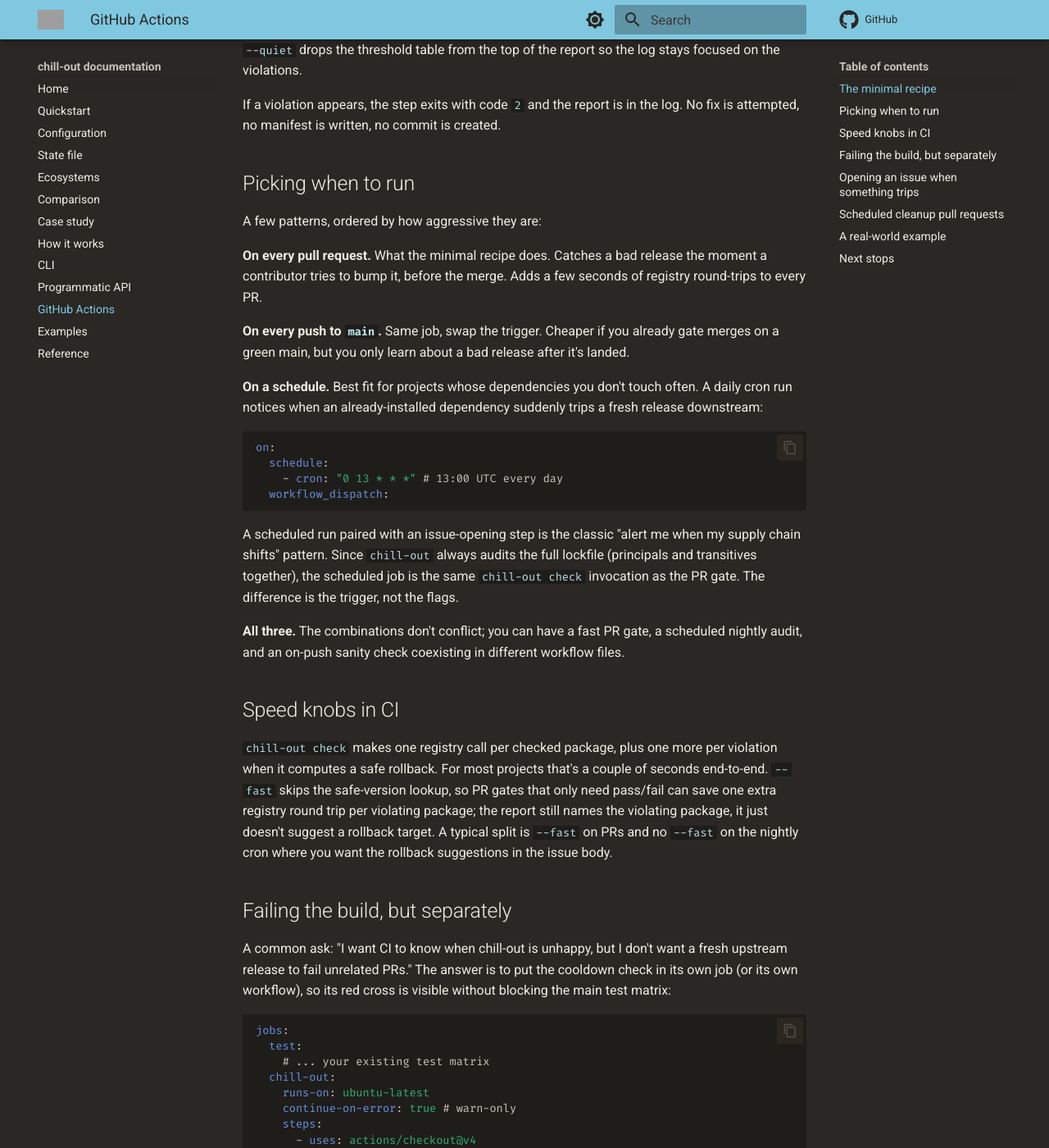
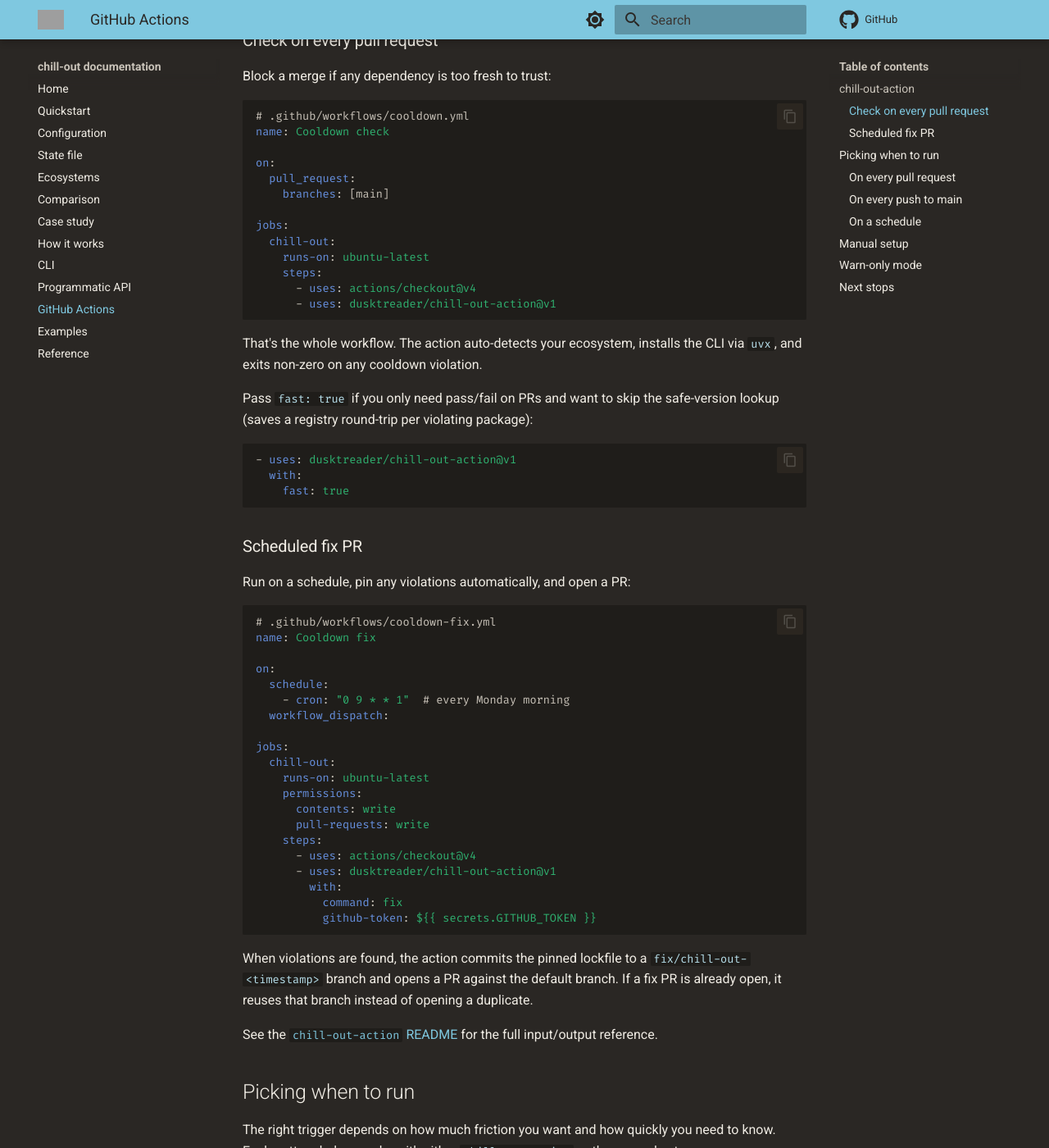
Before and after one commit to dusktreader/chill-out, an MkDocs documentation site: the page built from docs/source/github-actions.md, in a window 1280 px wide and 1400 px high, scrolled down 731 px. Shown: the whole window at 82% size. Built offline with MkDocs 1.6.1 and Material for MkDocs 9.7.7, drawn with Linux system fonts in a browser that asks for light colours; comment, search, counter and statistics services are not loaded; some of the changed text lies outside the part shown; grey boxes are pictures that could not be loaded.

Commit message:
docs: documented using chill-out-action

````diff
--- a/docs/source/github-actions.md
+++ b/docs/source/github-actions.md
@@ -1,15 +1,21 @@
 # GitHub Actions
 
-`chill-out` is built to run in CI. The check is read-only against your manifest, exits with a stable code, and prints a
-self-contained report, which is everything a CI job needs.
+![chill-out-action](images/chill-action-600.png)
 
-This page collects a few recipes, ranging from "drop this in and you're done" to "I want a separate scheduled job that
-opens an issue when something trips."
+`chill-out` is built to run in CI. The check is read-only against your lockfile,
+exits with a stable code, and prints a self-contained report.
+
+The fastest way to wire it up is [`chill-out-action`](https://github.com/dusktreader/chill-out-action),
+a composite action that handles setup, runs the CLI, and (optionally) opens a fix PR for you.
+If you need more control than the action exposes, the [manual setup](#manual-setup) section
+covers calling the CLI directly.
 
 
-## The minimal recipe
+## chill-out-action
 
-The smallest workflow that catches uncooled dependencies on every pull request:
+### Check on every pull request
+
+Block a merge if any dependency is too fresh to trust:
 
 ```yaml
 # .github/workflows/cooldown.yml
@@ -24,90 +30,129 @@
     runs-on: ubuntu-latest
     steps:
       - uses: actions/checkout@v4
-      - uses: astral-sh/setup-uv@v5
-      - run: uv tool install chill-out
-      - run: chill-out check --quiet
+      - uses: dusktreader/chill-out-action@v1
 ```
 
-`uv tool install chill-out` puts the CLI on `PATH` without polluting the project's environment. `--quiet` drops the
-threshold table from the top of the report so the log stays focused on the violations.
+That's the whole workflow. The action auto-detects your ecosystem, installs the CLI
+via `uvx`, and exits non-zero on any cooldown violation.
 
-If a violation appears, the step exits with code `2` and the report is in the log. No fix is attempted, no manifest is
-written, no commit is created.
+Pass `fast: true` if you only need pass/fail on PRs and want to skip the safe-version
+lookup (saves a registry round-trip per violating package):
+
+```yaml
+- uses: dusktreader/chill-out-action@v1
+  with:
+    fast: true
+```
+
+
+### Scheduled fix PR
+
+Run on a schedule, pin any violations automatically, and open a PR:
+
+```yaml
+# .github/workflows/cooldown-fix.yml
+name: Cooldown fix
+
+on:
+  schedule:
+    - cron: "0 9 * * 1"  # every Monday morning
+  workflow_dispatch:
+
+jobs:
+  chill-out:
+    runs-on: ubuntu-latest
+    permissions:
+      contents: write
+      pull-requests: write
+    steps:
+      - uses: actions/checkout@v4
+      - uses: dusktreader/chill-out-action@v1
+        with:
+          command: fix
+          github-token: ${{ secrets.GITHUB_TOKEN }}
+```
+
+When violations are found, the action commits the pinned lockfile to a
+`fix/chill-out-<timestamp>` branch and opens a PR against the default branch.
+If a fix PR is already open, it reuses that branch instead of opening a duplicate.
+
+See the [`chill-out-action` README](https://github.com/dusktreader/chill-out-action)
+for the full input/output reference.
 
 
 ## Picking when to run
 
-A few patterns, ordered by how aggressive they are:
+The right trigger depends on how much friction you want and how quickly you need to know.
+Each pattern below works with either `chill-out-action` or the manual setup.
 
-**On every pull request.** What the minimal recipe does. Catches a bad release the moment a contributor tries to bump
-it, before the merge. Adds a few seconds of registry round-trips to every PR.
+The examples shown here don't conflict. A fast PR gate, a nightly audit, and an on-push
+sanity check can coexist in separate workflow files.
 
-**On every push to `main`.** Same job, swap the trigger. Cheaper if you already gate merges on a green main, but you
-only learn about a bad release after it's landed.
 
-**On a schedule.** Best fit for projects whose dependencies you don't touch often. A daily cron run notices when an
-already-installed dependency suddenly trips a fresh release downstream:
+### On every pull request
+
+Catches a bad release the moment a contributor tries to bump it, before the merge.
+Adds a few seconds of registry round-trips to every PR.
+
+```yaml
+on:
+  pull_request:
+    branches: [main]
+```
+
+
+### On every push to `main`
+
+Same job, different trigger. You only learn about a bad release after it's landed,
+but it's cheaper if you already gate merges on a green main.
+
+```yaml
+on:
+  push:
+    branches: [main]
+```
+
+
+### On a schedule
+
+Best fit for projects whose dependencies you don't touch often. A weekly or daily
+run notices when an already-installed dependency trips a fresh release downstream.
+Pair it with `command: fix` to get automatic remediation PRs.
 
 ```yaml
 on:
   schedule:
-    - cron: "0 13 * * *" # 13:00 UTC every day
+    - cron: "0 9 * * 1"  # every Monday morning
   workflow_dispatch:
 ```
 
-A scheduled run paired with an issue-opening step is the classic "alert me when my supply chain shifts" pattern. Since
-`chill-out` always audits the full lockfile (principals and transitives together), the scheduled job is the same
-`chill-out check` invocation as the PR gate. The difference is the trigger, not the flags.
+----
 
-**All three.** The combinations don't conflict; you can have a fast PR gate, a scheduled nightly audit, and an on-push
-sanity check coexisting in different workflow files.
+## Manual setup
 
-
-## Speed knobs in CI
-
-`chill-out check` makes one registry call per checked package, plus one more per violation when it computes a safe
-rollback. For most projects that's a couple of seconds end-to-end. `--fast` skips the safe-version lookup, so PR gates
-that only need pass/fail can save one extra registry round trip per violating package; the report still names the
-violating package, it just doesn't suggest a rollback target. A typical split is `--fast` on PRs and no `--fast` on the
-nightly cron where you want the rollback suggestions in the issue body.
-
-
-## Failing the build, but separately
-
-A common ask: "I want CI to know when chill-out is unhappy, but I don't want a fresh upstream release to fail unrelated
-PRs." The answer is to put the cooldown check in its own job (or its own workflow), so its red cross is visible without
-blocking the main test matrix:
+If you need control the action doesn't expose, call the CLI directly:
 
 ```yaml
 jobs:
-  test:
-    # ... your existing test matrix
   chill-out:
     runs-on: ubuntu-latest
-    continue-on-error: true # warn-only
     steps:
       - uses: actions/checkout@v4
-      - uses: astral-sh/setup-uv@v5
-      - run: uv tool install chill-out
-      - run: chill-out check
+      - uses: astral-sh/setup-uv@v6
+      - run: uvx chill-out check
 ```
 
-`continue-on-error: true` lets the job report failure on its summary without marking the workflow as failed. Drop it
-once you trust the signal.
-
-
-## Opening an issue when something trips
-
-Pair the check with `peter-evans/create-issue-from-file` or a bare `gh` call to surface violations as tracked work:
+The manual approach is also useful when you want to compose chill-out with other
+steps that inspect its output, like opening an issue when a violation is found:
 
 ```yaml
 - name: Run cooldown check
   id: chill
-  run: chill-out check > chill-out-report.txt
+  run: uvx chill-out check > chill-out-report.txt
   continue-on-error: true
 
-- name: Open an issue if a violation was found
+- name: Open issue on violation
   if: steps.chill.outcome == 'failure'
   env:
     GH_TOKEN: ${{ secrets.GITHUB_TOKEN }}
@@ -118,93 +163,32 @@
       --label "dependencies"
 ```
 
-Capturing the report to a file keeps the issue body grounded in the actual run rather than a hand-written summary that
-drifts.
+Capturing the report to a file keeps the issue body grounded in the actual run.
 
 
-## Scheduled cleanup pull requests
+## Warn-only mode
 
-Once you've been running `chill-out fix` for a while, your `.chill-out-state.json` accumulates pins for releases that
-were too fresh at the time. Most of those releases will eventually clear cooldown, and at that point the pin is just
-holding you back from upgrading. `chill-out fix --cleanup` (the default) handles this on demand, but a scheduled job
-that opens a PR when there's cleanup to do means you don't have to remember.
-
-The trick is the split between `chill-out audit` (read-only, exits `7` when there's cleanup waiting) and `chill-out fix`
-(does the actual cleanup, exits `0` when it's done). `audit` is the trigger; `fix` is the action.
+To make the cooldown check visible without blocking unrelated PRs, put it in its
+own job with `continue-on-error: true`:
 
 ```yaml
-# .github/workflows/cooldown-cleanup.yml
-name: Cooldown cleanup PR
-
-on:
-  schedule:
-    - cron: "0 13 * * 1" # 13:00 UTC every Monday
-  workflow_dispatch:
-
-permissions:
-  contents: write
-  pull-requests: write
-
 jobs:
-  cleanup:
+  test:
+    # ... your existing test matrix
+  chill-out:
     runs-on: ubuntu-latest
+    continue-on-error: true
     steps:
       - uses: actions/checkout@v4
-      - uses: astral-sh/setup-uv@v5
-      - run: uv tool install chill-out
-
-      - name: See if any pins are ready to retire
-        id: audit
-        run: chill-out audit
-        continue-on-error: true
-
-      - name: Run cleanup when audit flagged something
-        if: steps.audit.outcome == 'failure'
-        run: chill-out fix
-
-      - name: Open a PR with the cleanup
-        if: steps.audit.outcome == 'failure'
-        uses: peter-evans/create-pull-request@v6
-        with:
-          branch: chill-out/cleanup
-          title: "chill-out: retire pins that have cleared cooldown"
-          commit-message: "chill-out: retire pins that have cleared cooldown"
-          body: |
-            Scheduled cleanup PR opened by the `chill-out audit` workflow.
-            Every pin retired here was confirmed by the registry to have either
-            cleared its cooldown window or been yanked outright. Review the
-            manifest diff and merge when CI is green.
-          labels: dependencies, chill-out
+      - uses: dusktreader/chill-out-action@v1
 ```
 
-A few things worth knowing:
-
-- `chill-out audit` exits `7` only when at least one pin is stale or yanked, which trips `continue-on-error` and lets
-  the next two steps gate on `outcome == 'failure'`. Pure-fresh runs exit `0` and the job is a no-op.
-- `chill-out fix` runs the cooldown check first. Anything currently inside its window stays pinned; only the cleared
-  pins get retired. The PR diff stays small and predictable.
-- The branch name is fixed (`chill-out/cleanup`), so re-running while a PR is already open updates the existing branch
-  instead of opening a second one.
-- `permissions:` has to grant `contents: write` and `pull-requests: write` for `create-pull-request` to push and open.
-- `audit` exit code `7` is distinct from `check`'s `2`. CI can tell "your installed dependencies violate cooldown" apart
-  from "your state file has cleanup work waiting" without parsing the report.
-
-If you want `chill-out` to also fix any fresh violations the cleanup uncovered, the `chill-out fix` step already does
-that: cleanup runs first, then a fresh check, then any new pins. The audit-then-fix split keeps the workflow honest
-about why the PR is being opened.
-
-
-## A real-world example
-
-`chill-out` runs `chill-out check` against its own dependencies in its CI pipeline. The check is part of the `qa/full`
-make target, so the same command runs locally and in GitHub Actions. The wired-up workflow lives at
-[`.github/workflows/main.yml`](https://github.com/dusktreader/chill-out/blob/main/.github/workflows/main.yml) and the
-make target is in the [Makefile](https://github.com/dusktreader/chill-out/blob/main/Makefile).
+Drop `continue-on-error` once you trust the signal.
 
 
 ## Next stops
 
-- [CLI](cli.md) for every flag the workflow examples pass to `chill-out check` and `chill-out fix`
+- [CLI](cli.md) for every flag the workflow examples pass to `chill-out`
 - [Configuration](configuration.md) for the config files the workflows read at runtime
 - [Examples](examples.md) for end-to-end recipes built around the same commands
 - [Comparison](comparison.md) for how chill-out slots in alongside Dependabot or Renovate
````
Also changed, not shown: README.md.
